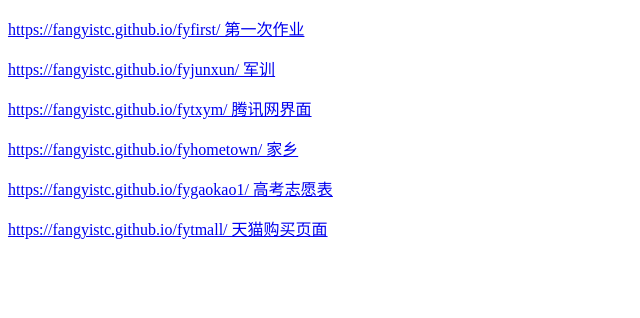
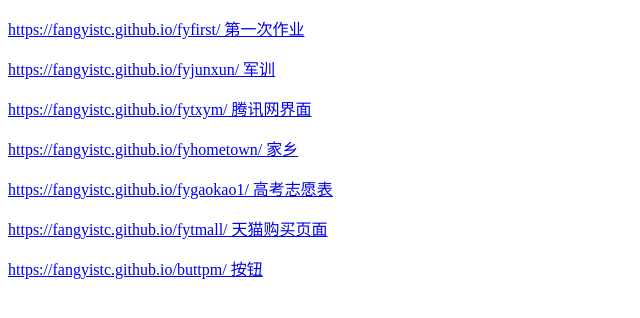
Before and after one commit to fangyistc/fyall, a plain HTML site: page index.html in a window 1280 px wide. Shown: the whole page, without its empty margins (0-640 px from the left). Drawn offline with Linux system fonts and the light colour scheme.

Commit message:
Update index.html

```diff
--- a/index.html
+++ b/index.html
@@ -11,5 +11,6 @@
 					<p><a href="https://fangyistc.github.io/fyhometown/ ">https://fangyistc.github.io/fyhometown/ 家乡</p>
 						<p><a href="https://fangyistc.github.io/fygaokao1/">https://fangyistc.github.io/fygaokao1/ 高考志愿表</p>
 							<p><a href="https://fangyistc.github.io/fytmall/">https://fangyistc.github.io/fytmall/ 天猫购买页面</p>
+	<p><a href="https://fangyistc.github.io/button/">https://fangyistc.github.io/buttpm/ 按钮</p>
 	</body>
 </html>
```
